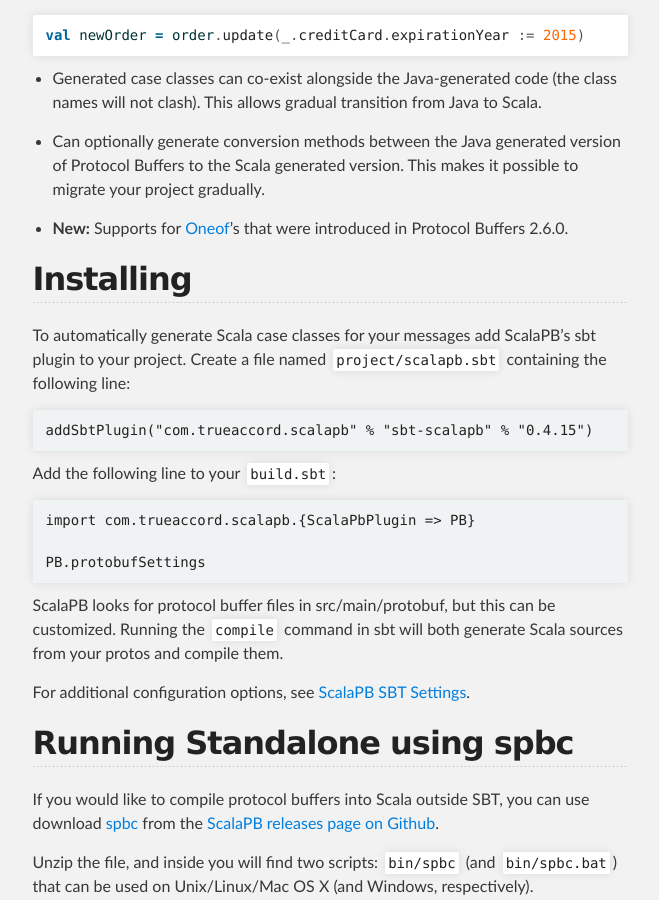
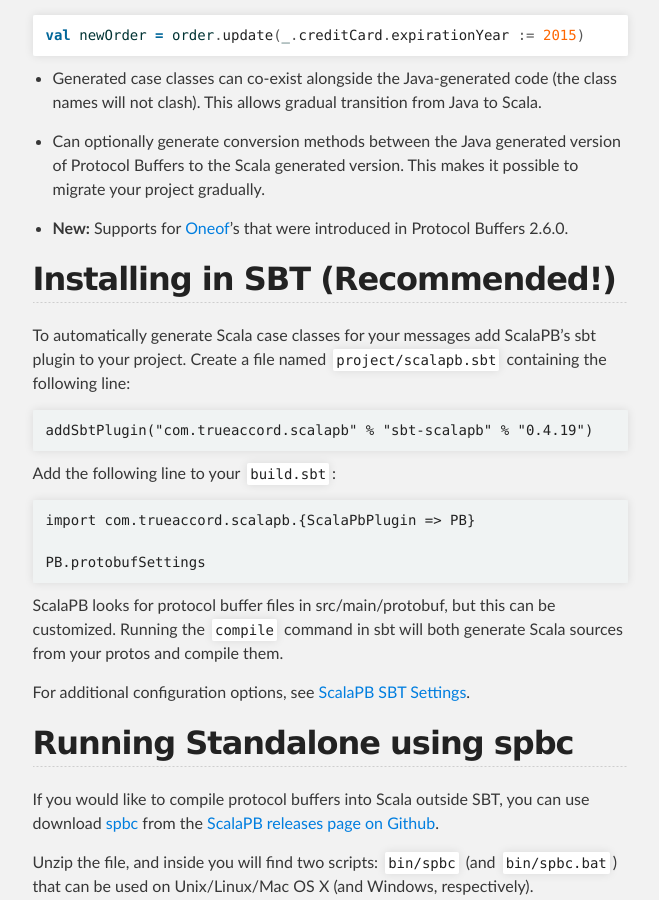
Before and after one commit to scalapb/ScalaPB, a Jekyll site: the page built from index.md, in a window 1280 px wide and 900 px high, scrolled down 551 px. Shown: the whole window, without its empty margins (310-969 px from the left). Built offline with Jekyll 4.4.1, drawn with Linux system fonts in a browser that asks for light colours.

Commit message:
Upgrade notes to 0.4.19

```diff
--- a/_data/version.yml
+++ b/_data/version.yml
@@ -1,2 +1,2 @@
-scalapb: 0.4.15
-sbt_scalapb: 0.4.15
+scalapb: 0.4.19
+sbt_scalapb: 0.4.19
--- a/index.md
+++ b/index.md
@@ -33,7 +33,7 @@
   [Oneof](https://developers.google.com/protocol-buffers/docs/proto#oneof)'s
   that were introduced in Protocol Buffers 2.6.0.
 
-## Installing
+## Installing in SBT (Recommended!)
 
 To automatically generate Scala case classes for your messages add ScalaPB's
 sbt plugin to your project. Create a file named `project/scalapb.sbt`
```
